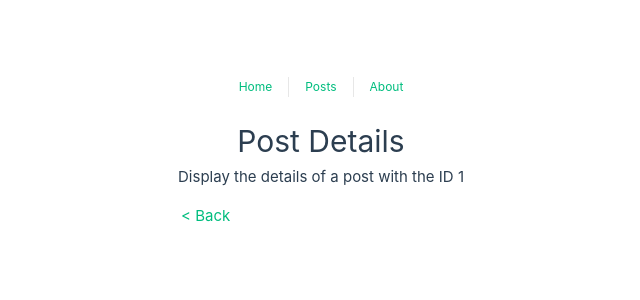
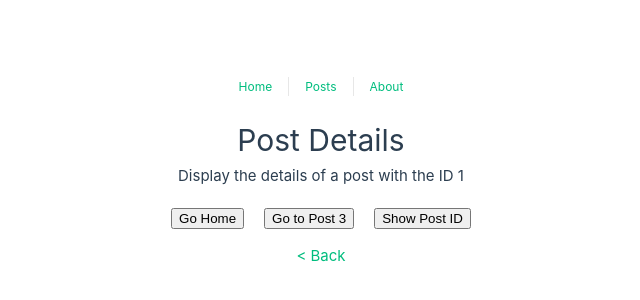
Before and after one commit to javiergranados/vue-composition-api-course, a Vue app: page /post-list/1 in a window 1280 px wide. Shown: the part 206-506 px from the top of the page, without its empty margins (319-959 px from the left). Built offline with nearby package versions, Linux system fonts and the light colour scheme.

Commit message:
Use useRoute and useRouter composables

```diff
--- a/src/views/PostDetails.vue
+++ b/src/views/PostDetails.vue
@@ -1,7 +1,33 @@
+<script setup>
+import { useRoute, useRouter } from 'vue-router'
+
+const route = useRoute()
+const router = useRouter()
+
+const goHome = () => {
+  setTimeout(() => {
+    router.push({ name: 'home' })
+  }, 3000)
+}
+
+const goToPost3 = () => {
+  router.push({ name: 'post', params: { id: 3 } })
+}
+
+const showPostId = () => {
+  alert('The post ID is ' + route.params.id)
+}
+</script>
+
 <template>
   <div class="post-details">
     <h1>Post Details</h1>
     <p>Display the details of a post with the ID {{ $route.params.id }}</p>
+    <div class="buttons">
+      <button @click="goHome">Go Home</button>
+      <button @click="goToPost3">Go to Post 3</button>
+      <button @click="showPostId">Show Post ID</button>
+    </div>
     <div class="backWrapper">
       <RouterLink class="back" to="/post-list">&lt; Back</RouterLink>
     </div>
@@ -10,13 +36,19 @@
 
 <style scoped>
 .post-details {
+  text-align: center;
   padding: 20px;
 }
-h1 {
-  text-align: center;
+.buttons {
+  display: flex;
+  justify-content: center;
+  margin-top: 20px;
+}
+.buttons button {
+  margin: 0 10px;
 }
 .backWrapper {
   margin-top: 15px;
-  margin-bottom: 95px;
+  margin-bottom: 55px;
 }
 </style>
```
